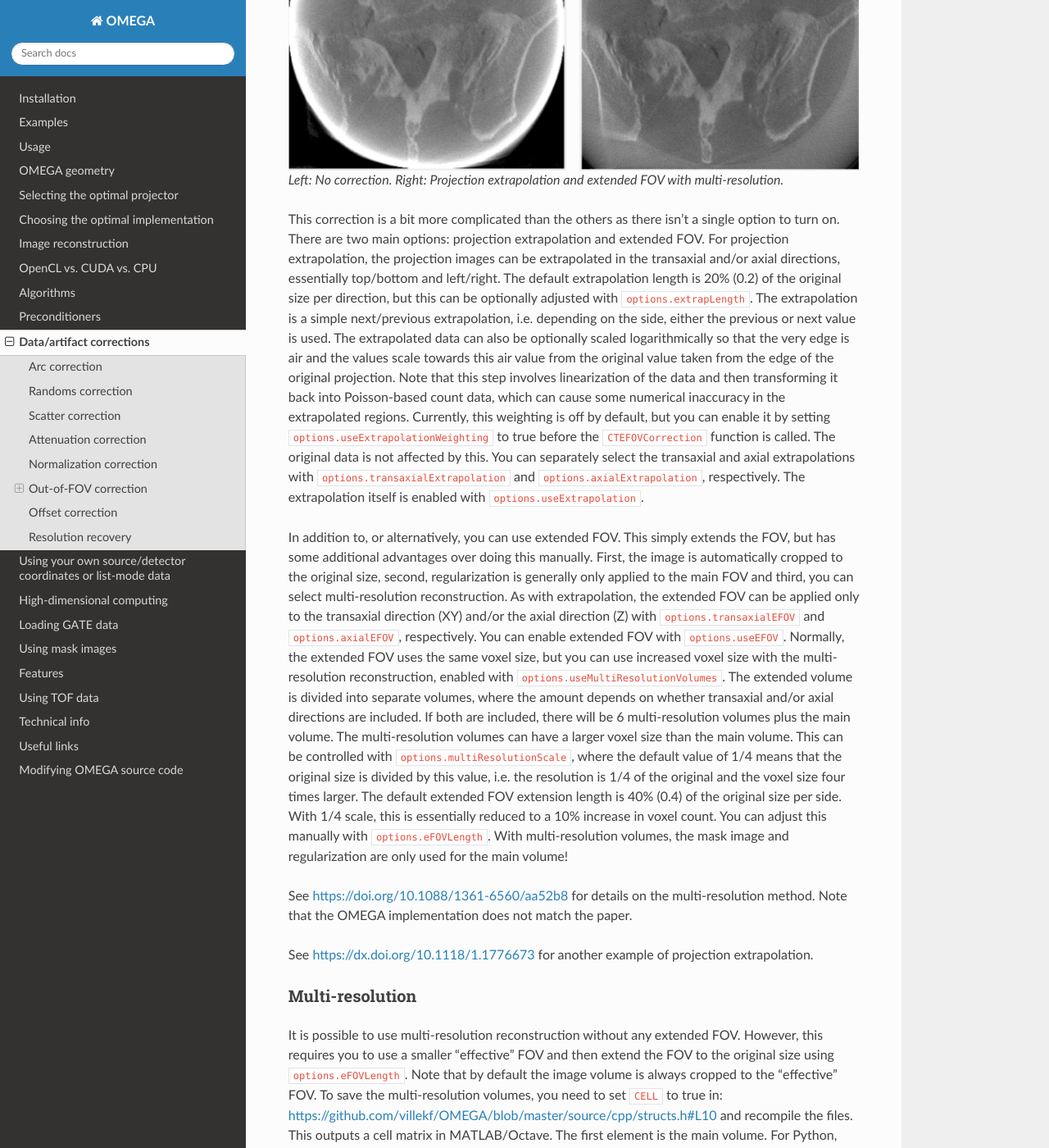
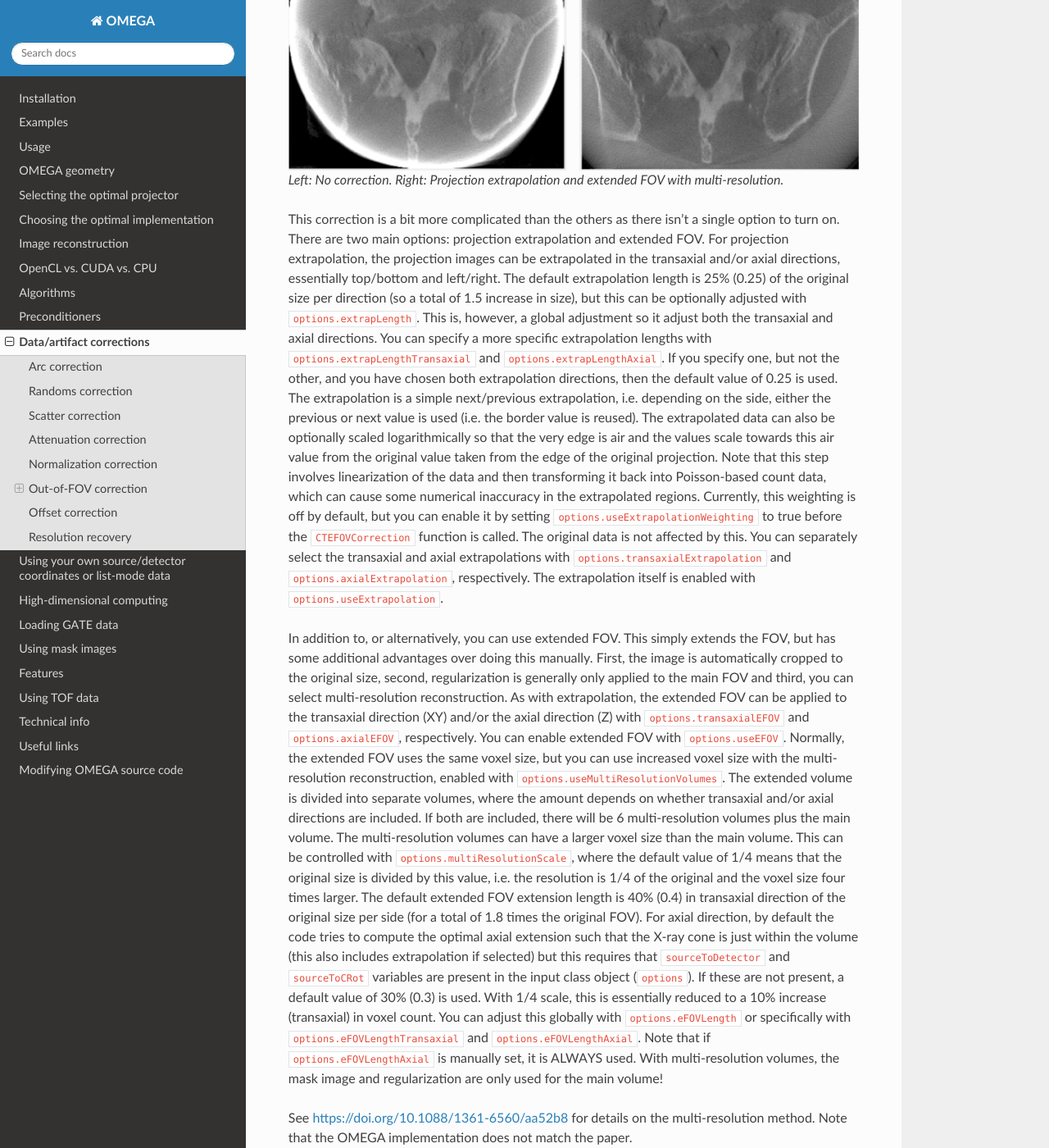
Before and after one commit to villekf/OMEGA-doc, a Sphinx documentation site: the page built from docs/source/corrections.rst, in a window 1280 px wide and 1400 px high, scrolled down 4531 px. Shown: the whole window at 82% size. Built offline with Sphinx 7.4.7 and the Read the Docs theme 3.1.0, drawn with Linux system fonts in a browser that asks for light colours; some of the changed text lies outside the part shown.

Commit message:
Update corrections.rst

```diff
--- a/docs/source/corrections.rst
+++ b/docs/source/corrections.rst
@@ -117,20 +117,25 @@ This is mainly for CT, but might work with other modalities as well. Out-of-FOV
    Left: No correction. Right: Projection extrapolation and extended FOV with multi-resolution.
 
 This correction is a bit more complicated than the others as there isn't a single option to turn on. There are two main options: projection extrapolation and extended FOV. For projection extrapolation, the projection images
-can be extrapolated in the transaxial and/or axial directions, essentially top/bottom and left/right. The default extrapolation length is 20% (0.2) of the original size per direction, but this can be optionally adjusted with ``options.extrapLength``.
-The extrapolation is a simple next/previous extrapolation, i.e. depending on the side, either the previous or next value is used. The extrapolated data can also be optionally scaled logarithmically so that the very edge is air and the values scale
+can be extrapolated in the transaxial and/or axial directions, essentially top/bottom and left/right. The default extrapolation length is 25% (0.25) of the original size per direction (so a total of 1.5 increase in size), but this can be optionally adjusted with
+``options.extrapLength``. This is, however, a global adjustment so it adjust both the transaxial and axial directions. You can specify a more specific extrapolation lengths with ``options.extrapLengthTransaxial`` and ``options.extrapLengthAxial``.
+If you specify one, but not the other, and you have chosen both extrapolation directions, then the default value of 0.25 is used.
+The extrapolation is a simple next/previous extrapolation, i.e. depending on the side, either the previous or next value is used (i.e. the border value is reused). The extrapolated data can also be optionally scaled logarithmically so that the very edge is air and the values scale
 towards this air value from the original value taken from the edge of the original projection. Note that this step involves linearization of the data and then transforming it back into Poisson-based count data, which can cause some numerical inaccuracy
 in the extrapolated regions. Currently, this weighting is off by default, but you can enable it by setting ``options.useExtrapolationWeighting`` to true before the ``CTEFOVCorrection`` function is called. The original data is not affected by this.
 You can separately select the transaxial and axial extrapolations with ``options.transaxialExtrapolation`` and ``options.axialExtrapolation``, respectively. The extrapolation itself is enabled with
 ``options.useExtrapolation``.
 
 In addition to, or alternatively, you can use extended FOV. This simply extends the FOV, but has some additional advantages over doing this manually. First, the image is automatically cropped to the original size, second,
-regularization is generally only applied to the main FOV and third, you can select multi-resolution reconstruction. As with extrapolation, the extended FOV can be applied only to the transaxial direction (XY) and/or the axial direction (Z) with
+regularization is generally only applied to the main FOV and third, you can select multi-resolution reconstruction. As with extrapolation, the extended FOV can be applied to the transaxial direction (XY) and/or the axial direction (Z) with
 ``options.transaxialEFOV`` and ``options.axialEFOV``, respectively. You can enable extended FOV with ``options.useEFOV``. Normally, the extended FOV uses the same voxel size, but you can use increased voxel size with the multi-resolution
 reconstruction, enabled with ``options.useMultiResolutionVolumes``. The extended volume is divided into separate volumes, where the amount depends on whether transaxial and/or axial directions are included. If both are included, there
 will be 6 multi-resolution volumes plus the main volume. The multi-resolution volumes can have a larger voxel size than the main volume. This can be controlled with ``options.multiResolutionScale``, where the default value of 1/4 means
-that the original size is divided by this value, i.e. the resolution is 1/4 of the original and the voxel size four times larger. The default extended FOV extension length is 40% (0.4) of the original size per side. With 1/4 scale, this is
-essentially reduced to a 10% increase in voxel count. You can adjust this manually with ``options.eFOVLength``. With multi-resolution volumes, the mask image and regularization are only used for the main volume!
+that the original size is divided by this value, i.e. the resolution is 1/4 of the original and the voxel size four times larger. The default extended FOV extension length is 40% (0.4) in transaxial direction of the original size per side (for a total of 1.8 times the original FOV).
+For axial direction, by default the code tries to compute the optimal axial extension such that the X-ray cone is just within the volume (this also includes extrapolation if selected) but this requires that ``sourceToDetector`` and
+``sourceToCRot`` variables are present in the input class object (``options``). If these are not present, a default value of 30% (0.3) is used.
+With 1/4 scale, this is essentially reduced to a 10% increase (transaxial) in voxel count. You can adjust this globally with ``options.eFOVLength`` or specifically with ``options.eFOVLengthTransaxial`` and ``options.eFOVLengthAxial``.
+Note that if ``options.eFOVLengthAxial`` is manually set, it is ALWAYS used. With multi-resolution volumes, the mask image and regularization are only used for the main volume!
 
 See https://doi.org/10.1088/1361-6560/aa52b8 for details on the multi-resolution method. Note that the OMEGA implementation does not match the paper.
 
@@ -139,7 +144,7 @@ See https://dx.doi.org/10.1118/1.1776673 for another example of projection extra
 Multi-resolution
 ^^^^^^^^^^^^^^^^
 
-It is possible to use multi-resolution reconstruction without any extended FOV. However, this requires you to use a smaller "effective" FOV and then extend the FOV to the original size using ``options.eFOVLength``.
+It is possible to use multi-resolution reconstruction without any extended FOV. However, this requires you to use a smaller "effective" FOV and then extend the FOV to the original size using ``options.eFOVLength`` (or specific values for transaxial and axial).
 Note that by default the image volume is always cropped to the "effective" FOV. To save the multi-resolution volumes, you need to set ``CELL`` to true in:
 https://github.com/villekf/OMEGA/blob/master/source/cpp/structs.h#L10 and recompile the files. This outputs a cell matrix in MATLAB/Octave. The first element is the main volume. For Python, you also need to set ``options.storeMultiResolution = True`` before
 reconstruction in addition to the above. The image is then output as a vector that contains all the volumes in one vector. You need to manually separate them.
```
